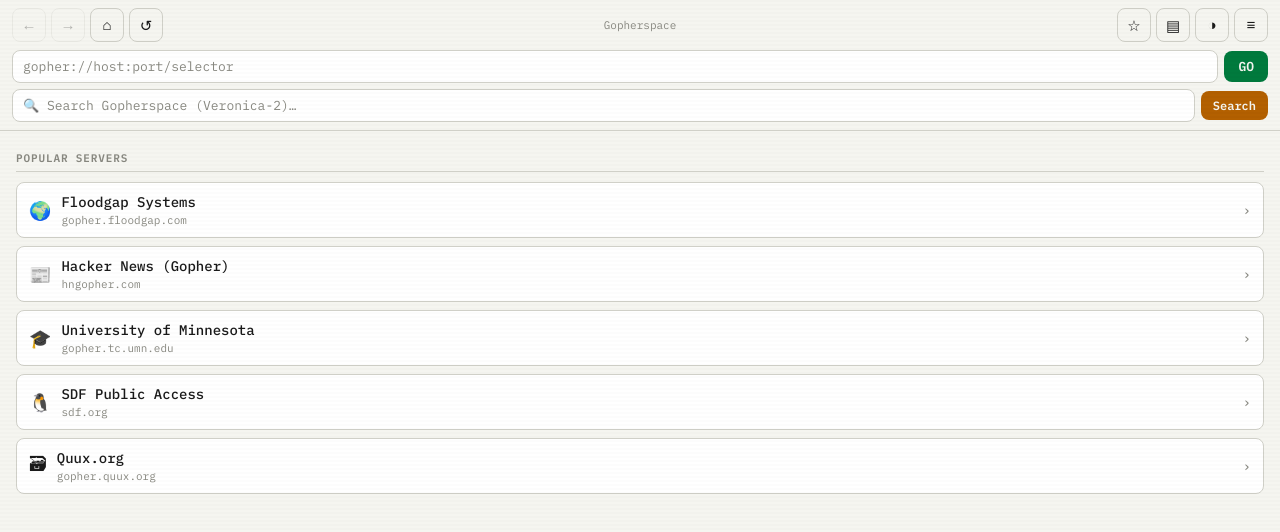
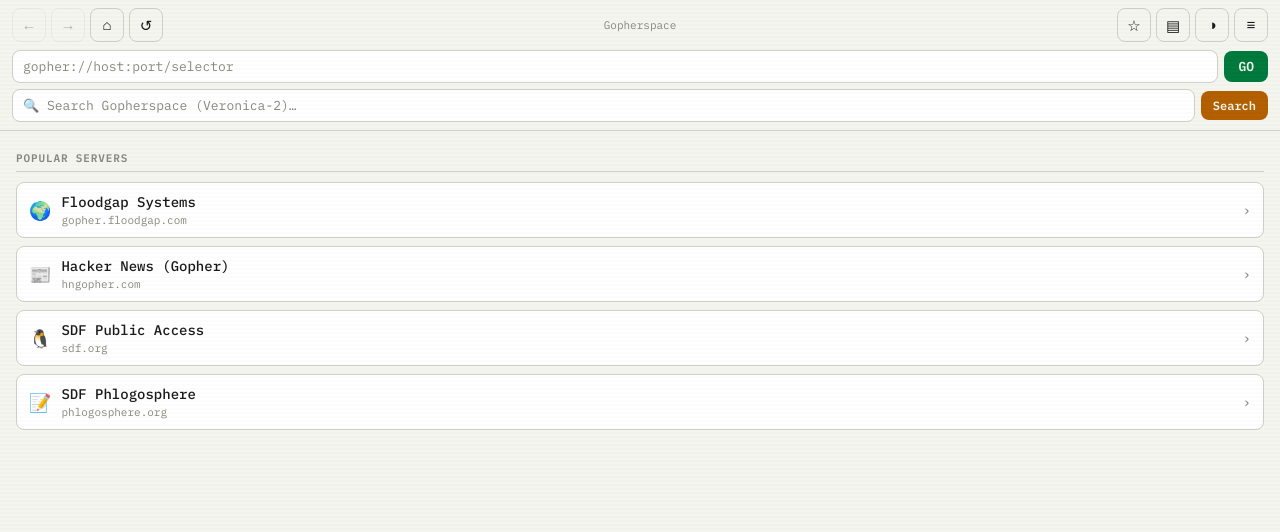
Before and after one commit to whiskeyskywalker/gopher, a website: page index.html in a window 1280 px wide. Drawn offline with Linux system fonts and the light colour scheme.

Commit message:
Update index.html

```diff
--- a/index.html
+++ b/index.html
@@ -369,11 +369,11 @@ const TYPES = {
 const typeInfo = t => TYPES[t] || { icon: '❓', color: '', navigable: false };
 
 const HOME_SERVERS = [
-  { icon: '🌍', name: 'Floodgap Systems',     host: 'gopher.floodgap.com', port: 70, selector: '' },
-  { icon: '📰', name: 'Hacker News (Gopher)', host: 'hngopher.com',        port: 70, selector: '' },
-  { icon: '🎓', name: 'University of Minnesota', host: 'gopher.tc.umn.edu',     port: 70, selector: '' },
-  { icon: '🐧', name: 'SDF Public Access',    host: 'sdf.org',             port: 70, selector: '' },
-  { icon: '🗃', name: 'Quux.org',             host: 'gopher.quux.org',     port: 70, selector: '' },
+  // These are the most reliably online Gopher servers as of 2025-2026
+  { icon: '🌍', name: 'Floodgap Systems',       host: 'gopher.floodgap.com',  port: 70, selector: '' },
+  { icon: '📰', name: 'Hacker News (Gopher)',   host: 'hngopher.com',         port: 70, selector: '' },
+  { icon: '🐧', name: 'SDF Public Access',      host: 'sdf.org',              port: 70, selector: '' },
+  { icon: '📝', name: 'SDF Phlogosphere',       host: 'phlogosphere.org',     port: 70, selector: '' },
 ];
 
 // ── URL helpers ──
```
